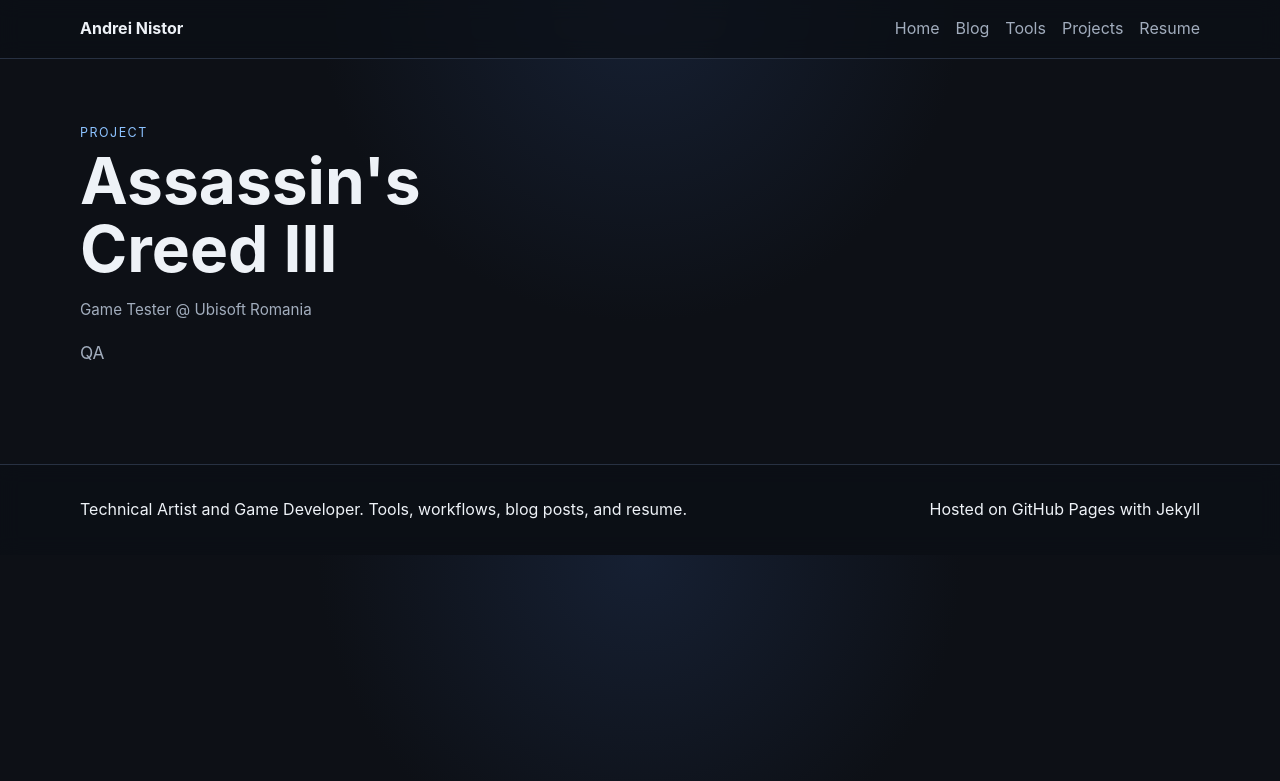
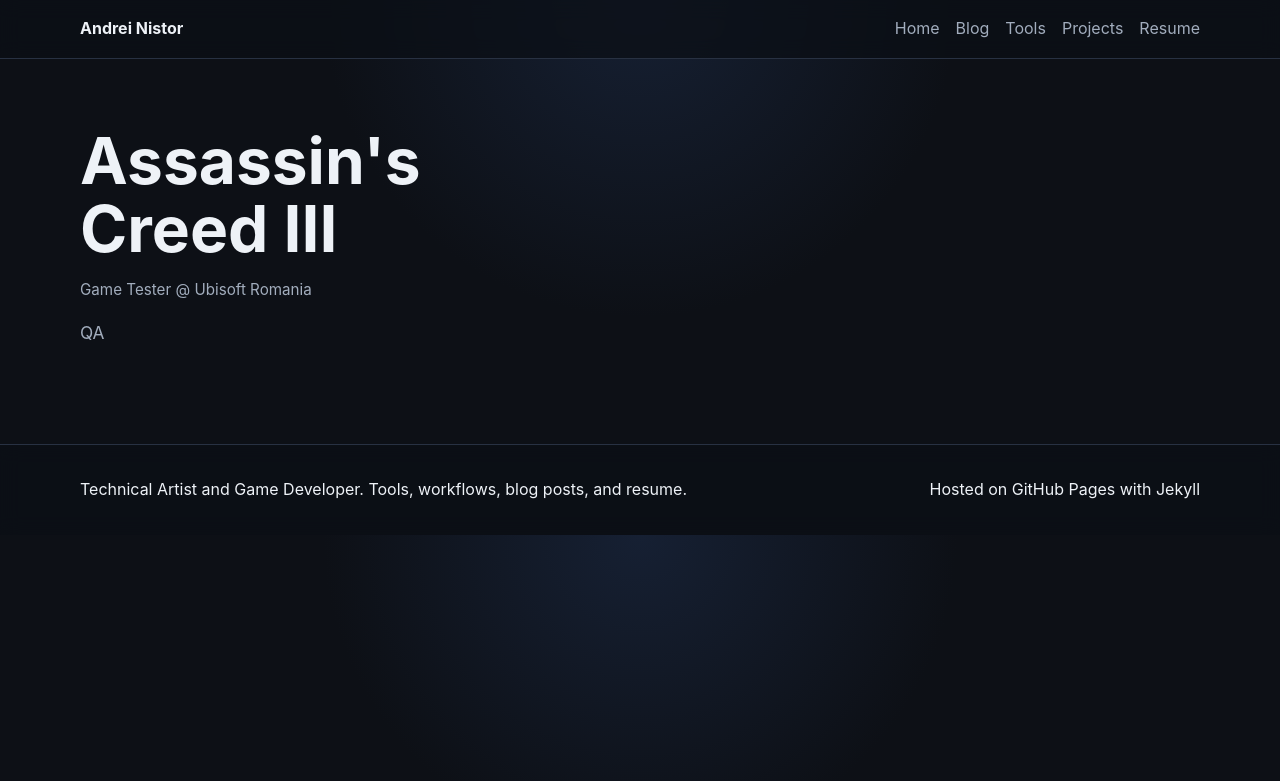
Before and after one commit to ianistor/ian_mywebsite, a Jekyll site: the page built from _projects/ac3.md, in a window 1280 px wide. Shown: the top 781 px of the page. Built offline with Jekyll 4.4.1, drawn with Linux system fonts in a browser that asks for light colours.

Commit message:
Update project.html

```diff
--- a/_layouts/project.html
+++ b/_layouts/project.html
@@ -3,7 +3,6 @@ layout: default
 ---
 <article class="content-page project-page">
   <header class="page-header narrow">
-    <p class="eyebrow">Project</p>
     <h1>{{ page.title }}</h1>
 
     {% if page.role or page.company %}
```
